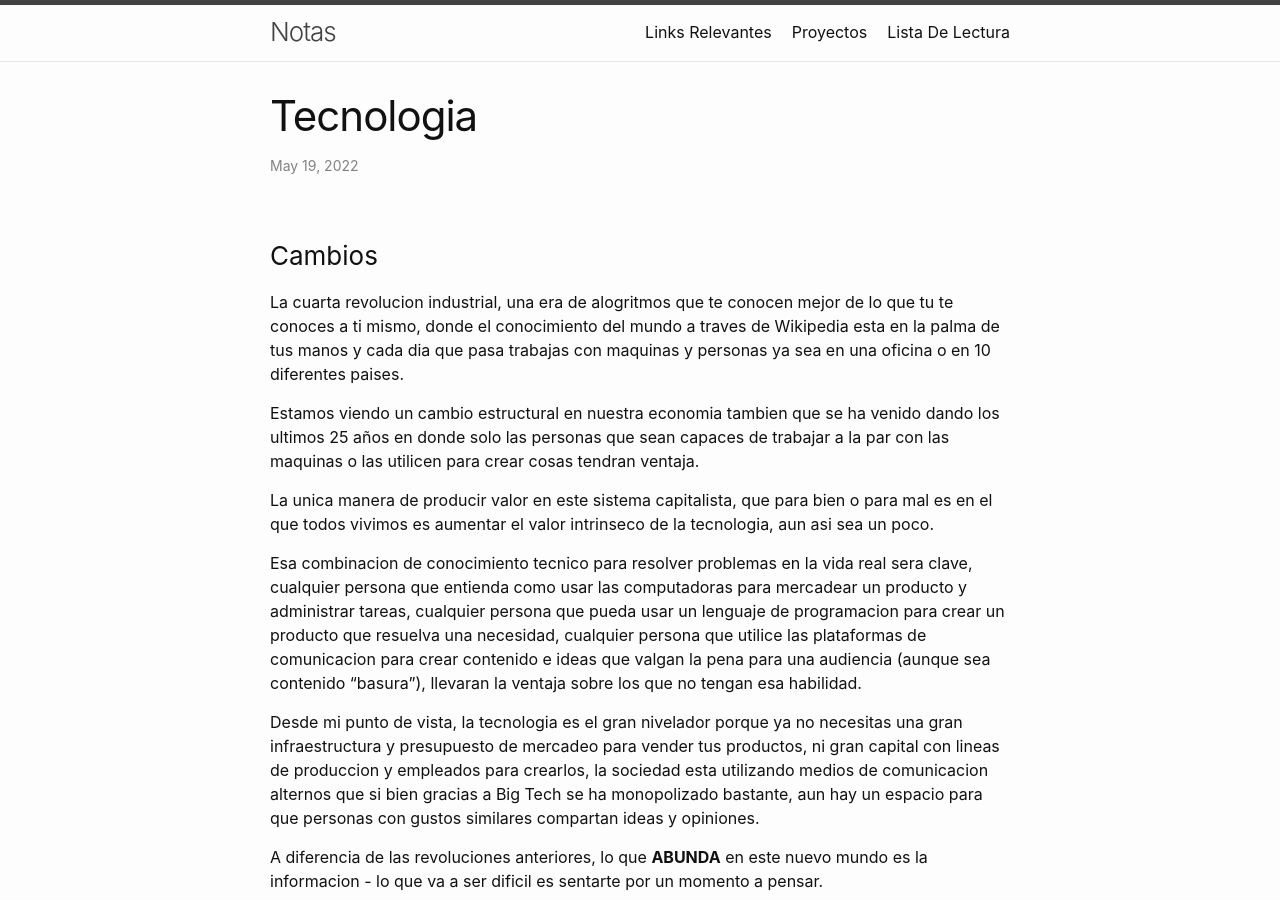
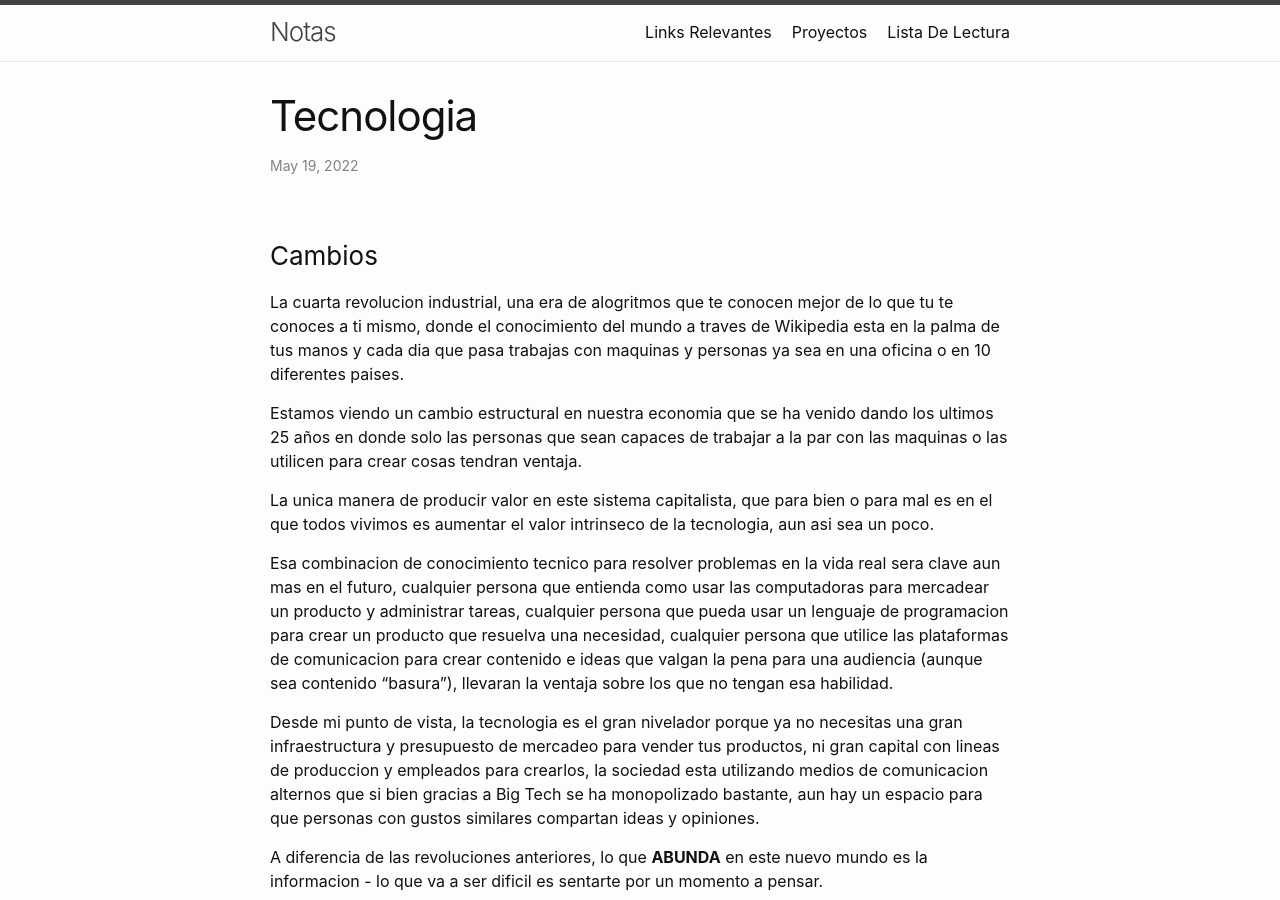
Before and after one commit to petesect18/notas, a Jekyll site: the page built from _posts/2022-5-15-Tecnologia.md, in a window 1280 px wide and 900 px high. Built offline with Jekyll 4.4.1, drawn with Linux system fonts in a browser that asks for light colours.

Commit message:
Update 2022-5-15-Tecnologia.md

```diff
--- a/_posts/2022-5-15-Tecnologia.md
+++ b/_posts/2022-5-15-Tecnologia.md
@@ -9,11 +9,11 @@ comments: true
 ### Cambios
 La cuarta revolucion industrial, una era de alogritmos que te conocen mejor de lo que tu te conoces a ti mismo, donde el conocimiento del mundo a traves de Wikipedia esta en la palma de tus manos y cada dia que pasa trabajas con maquinas y personas ya sea en una oficina o en 10 diferentes paises.
 
-Estamos viendo un cambio estructural en nuestra economia tambien que se ha venido dando los ultimos 25 años en donde solo las personas que sean capaces de trabajar a la par con las maquinas o las utilicen para crear cosas tendran ventaja.
+Estamos viendo un cambio estructural en nuestra economia que se ha venido dando los ultimos 25 años en donde solo las personas que sean capaces de trabajar a la par con las maquinas o las utilicen para crear cosas tendran ventaja.
 
 La unica manera de producir valor en este sistema capitalista, que para bien o para mal es en el que todos vivimos es aumentar el valor intrinseco de la tecnologia, aun asi sea un poco.
 
-Esa combinacion de conocimiento tecnico para resolver problemas en la vida real sera clave, cualquier persona que entienda como usar las computadoras para mercadear un producto y administrar tareas, cualquier persona que pueda usar un lenguaje de programacion para crear un producto que resuelva una necesidad, cualquier persona que utilice las plataformas de comunicacion para crear contenido e ideas que valgan la pena para una audiencia (aunque sea contenido "basura"), llevaran la ventaja sobre los que no tengan esa habilidad.
+Esa combinacion de conocimiento tecnico para resolver problemas en la vida real sera clave aun mas en el futuro, cualquier persona que entienda como usar las computadoras para mercadear un producto y administrar tareas, cualquier persona que pueda usar un lenguaje de programacion para crear un producto que resuelva una necesidad, cualquier persona que utilice las plataformas de comunicacion para crear contenido e ideas que valgan la pena para una audiencia (aunque sea contenido "basura"), llevaran la ventaja sobre los que no tengan esa habilidad.
 
 Desde mi punto de vista, la tecnologia es el gran nivelador porque ya no necesitas una gran infraestructura y presupuesto de mercadeo para vender tus productos, ni gran capital con lineas de produccion y empleados para crearlos, la sociedad esta utilizando medios de comunicacion alternos que si bien gracias a Big Tech se ha monopolizado bastante, aun hay un espacio para que personas con gustos similares compartan ideas y opiniones.
 
```
